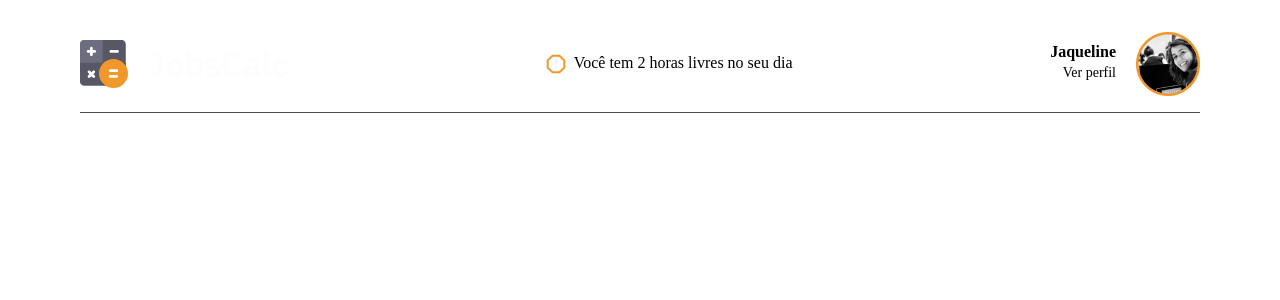
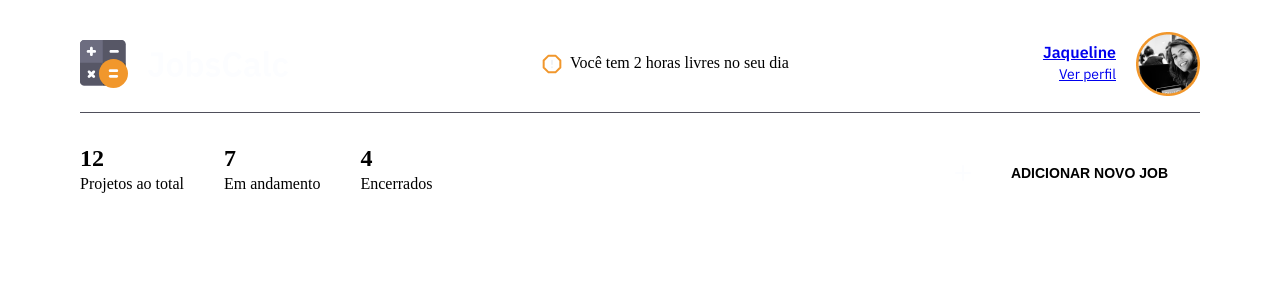
Before and after one commit to glaubermatos/jobscalc, a Next.js app: page / in a window 1280 px wide. Shown: the top 300 px of the page. Built offline with nearby package versions, Linux system fonts and the light colour scheme.

Commit message:
Home page: Header finalized

```diff
--- a/package.json
+++ b/package.json
@@ -10,7 +10,8 @@
   "dependencies": {
     "next": "12.0.7",
     "react": "17.0.2",
-    "react-dom": "17.0.2"
+    "react-dom": "17.0.2",
+    "react-icons": "^4.3.1"
   },
   "devDependencies": {
     "@types/node": "^17.0.1",
--- /dev/null
+++ b/src/components/ButtonNewJob/index.tsx
@@ -0,0 +1,8 @@
+import styles from './styles.module.scss'
+
+export function ButtonNewJob() {
+    return <button className={styles.buttonNewJob}>
+        <img src="/plus.svg" alt="plus" />
+        Adicionar novo job
+    </button>
+}
--- /dev/null
+++ b/src/components/ButtonNewJob/styles.module.scss
@@ -0,0 +1,25 @@
+.buttonNewJob {
+    height: 3.5rem;
+    border-radius: 0.3125rem;
+    background: var(--orange-500);
+    text-transform: uppercase;
+    font-size: 0.875rem;
+    font-weight: 700;
+    line-height: 1.625rem;
+    color: var(--white-500);
+    padding: 0 2rem 0 0.75rem;
+    border: none;
+
+    display: flex;
+    align-items: center;
+
+    transition: background 0.2s;
+
+    img {
+        margin-right: 2rem;
+    }
+
+    &:hover {
+        background: var(--orange-400);
+    }
+}
--- a/src/pages/home.module.scss
+++ b/src/pages/home.module.scss
@@ -23,6 +23,8 @@
 }
 
 .perfil {
+    font-family: 'IBM Plex Sans', sans-serif;
+
     display: flex;
     align-items: center;
 
@@ -38,8 +40,36 @@
             color: var(--gray-300);
         }
     }
+
+    &:hover span {
+        text-decoration: underline;
+        color: var(--orange-500);
+    }
 }
 
 .summary {
+    margin: 2rem 0 2.5rem;
 
+    display: flex;
+    justify-content: space-between;
 }
+
+.amounts {
+    display: flex;
+    gap: 2.5rem;
+
+    div {
+        display: flex;
+        flex-direction: column;
+    }
+
+    strong {
+        font-size: 1.5rem;
+        font-weight: 700;
+        line-height: 1.625rem;
+    }
+
+    span {
+        line-height: 1.625rem;
+    }
+}
--- a/src/pages/index.tsx
+++ b/src/pages/index.tsx
@@ -1,3 +1,4 @@
+import { ButtonNewJob } from '../components/ButtonNewJob'
 import commomStyles from '../styles/commom.module.scss'
 import styles from './home.module.scss'
 
@@ -12,16 +13,30 @@ export default function Home() {
               <img src="/alert-octagon.svg" alt="alert" />
               Você tem 2 horas livres no seu dia
             </span>
-            <div className={styles.perfil}>
+            <a href="#" className={styles.perfil}>
               <div>
                 <strong>Jaqueline</strong>
                 <span>Ver perfil</span>
               </div>
               <img src="/perfil.png" alt="perfil" />
-            </div>
+            </a>
           </div>
           <div className={styles.summary}>
-
+             <div className={styles.amounts}>
+                <div>
+                  <strong>12</strong>
+                  <span>Projetos ao total</span>
+                </div>
+                <div>
+                  <strong>7</strong>
+                  <span>Em andamento</span>
+                </div>
+                <div>
+                  <strong>4</strong>
+                  <span>Encerrados</span>
+                </div>
+             </div>
+             <ButtonNewJob />
           </div>
         </div>
       </header>
--- a/src/styles/globals.scss
+++ b/src/styles/globals.scss
@@ -7,6 +7,7 @@
 :root {
     --brown-500: #41414C;
     --orange-500: #F1972C;
+    --orange-400: #FA9C2D;
     --green-500: #36B236;
 
     --white-500: #FCFDFF;
@@ -26,6 +27,20 @@ body {
     }
 }
 
-body, button, input, textarea {
+body, input, textarea {
     font: 400 1rem 'Inter', sans-serif;
 }
+
+a {
+    text-decoration: none;
+    color: inherit;
+}
+
+button {
+    cursor: pointer;
+    font: 700 0.875rem 'IBM Plex Sans', sans-serif;
+
+    &:disabled {
+        cursor: not-allowed;
+    }
+}
```
Also changed, not shown: public/plus.svg (added), 1 other file (tests, documents, lock files or other folders).
